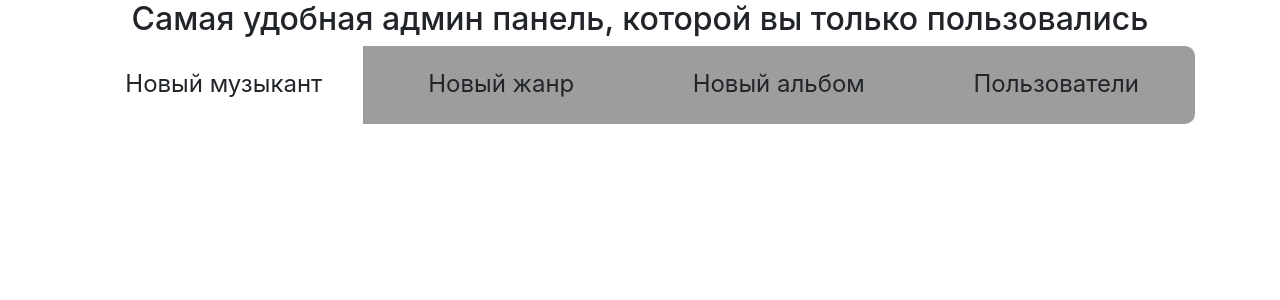
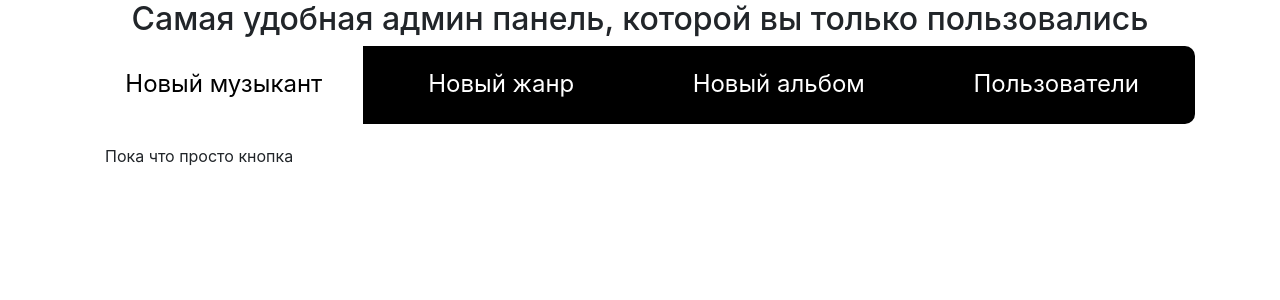
Before and after one commit to 113375/Music, a PHP site: page /admin.php in a window 1280 px wide. Shown: the top 300 px of the page. Run offline with PHP 8.4, Linux system fonts and the light colour scheme.

Commit message:
Делаю админ панель

```diff
--- a/admin.php
+++ b/admin.php
@@ -24,7 +24,16 @@
             <div class="tab is-active" block-content-name="new_musician">
                 <!--                тут будет содержимое первого таба-->
                 <div class="new_musician">
+                    <div class="add_musician">
+                        <div class="button">
+                            Пока что просто кнопка
+                        </div>
 
+                    </div>
+
+                    <div>
+
+                    </div>
                 </div>
             </div>
             <div class="tab " block-content-name="new_genre">
--- a/css/style_admin.css
+++ b/css/style_admin.css
@@ -15,15 +15,18 @@
     flex: 1;
     text-align: center;
     font-size: 1.5em;
-    transition: .4s;
+    transition: .8s;
+    color: white;
 }
 
 
 .tabs-nav{
-    background-color: #9d9d9d;
+    background-color: #000000;
+
 }
 .tabs-nav__item.is-active {
-    background-color: white;
+    background-color: #ffffff;
+    color: black;
 }
 
 .tab {
@@ -34,12 +37,17 @@
 
 .tab.is-active {
     display: block;
+
 }
 
 
 .new_musician{
     /*стили добавление нового музыканта*/
 }
+.button{
+    cursor: pointer;
+}
+
 
 .new_genre{
     /*стили добавления нового жанра*/
--- a/js/tab.js
+++ b/js/tab.js
@@ -22,3 +22,50 @@ let tab = function () {
     }
 };
 tab();
+
+let add_button = function (){
+    let button = document.querySelector(".button");
+    button.addEventListener('click', after_click);
+
+    function after_click(){
+        // // будет добавление добавления нового музыканта
+        // let musician_block = document.createElement("div");
+        // musician_block.style.display = display.flex;
+
+    }
+}
+
+add_button();
+
+//
+// <div class="musician_block" style="display: flex">
+//     <div >
+//         <div style="display: flex; margin-bottom: 20px">
+//             <label>
+//                 <input type="text" placeholder="Название">
+//             </label>
+//             <label>
+//                 <input type="number" placeholder="год начала">
+//             </label>
+//             <label>
+//                 <input type="number" placeholder="год конца">
+//             </label>
+//         </div>
+//
+//         <div>
+//             <label for="photo" style="cursor: pointer"> Загрузите фото
+//                 <input id="photo" type="file" >
+//             </label>
+//         </div>
+//     </div>
+//     <div style="display: block; width: 100%; margin-left: 5%">
+//         <div>Описание музыканта</div>
+//         <div>
+//             <textarea style="width: 75%">
+//
+//             </textarea>
+//         </div>
+//
+//     </div>
+//
+// </div>
```
